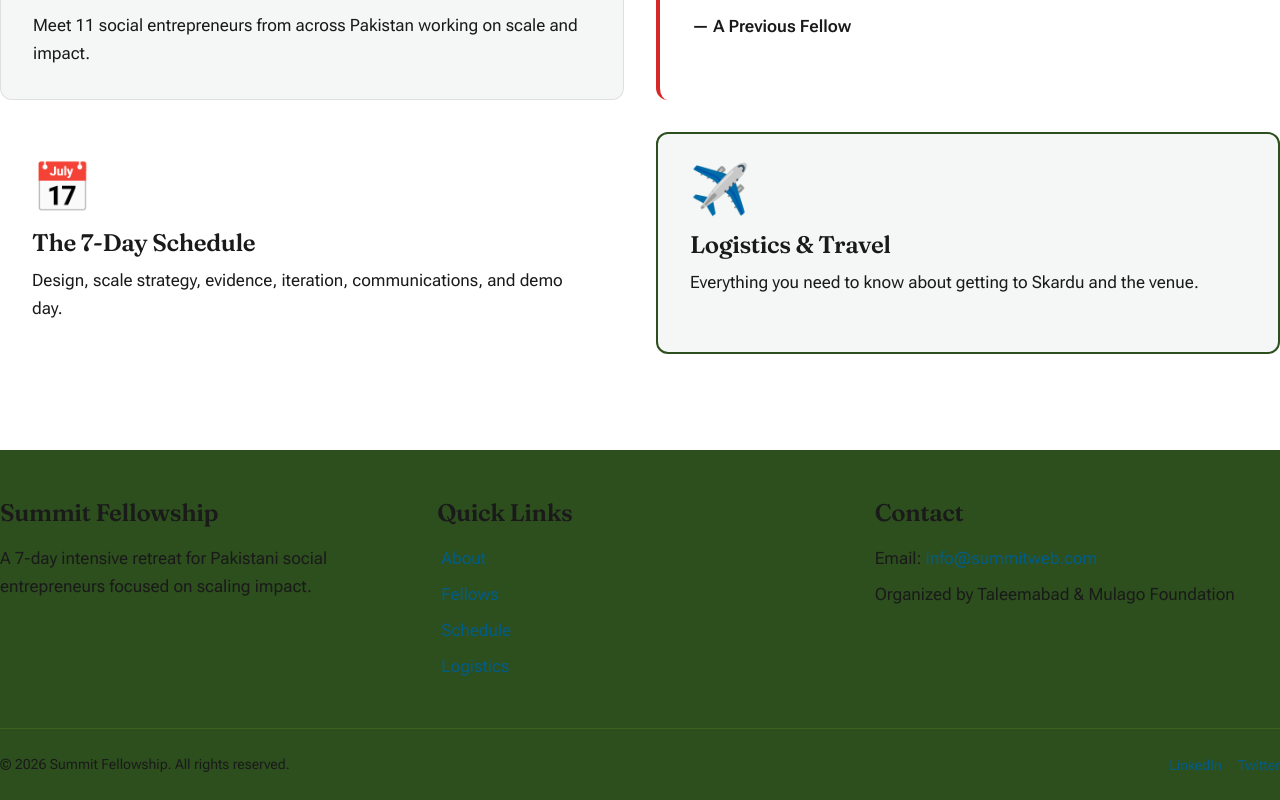
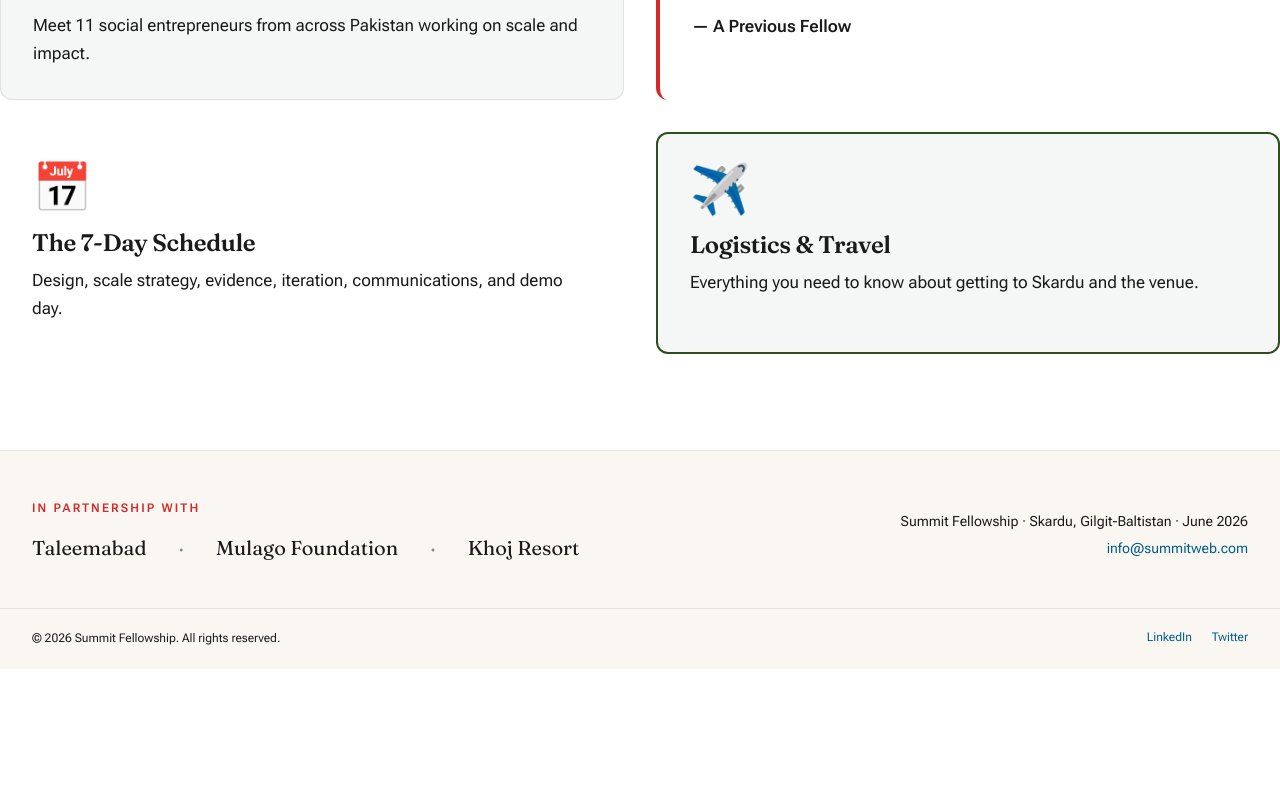
Before and after one commit to usmanjaved-droid/summit-fellowship-website, a Next.js app: page / in a window 1280 px wide. Shown: the part 2272-3072 px from the top of the page. After the commit the page ends 2941 px from the top, so only its background shows below. Built offline with nearby package versions, Linux system fonts and the light colour scheme.

Commit message:
refactor(footer): paper-toned partner band, typographic close

```diff
--- a/app/components/Footer.tsx
+++ b/app/components/Footer.tsx
@@ -1,56 +1,37 @@
-import Link from 'next/link';
-
 export default function Footer() {
   return (
-    <footer className="bg-forest-dark text-cloud-white">
-      <div className="container-max py-12 grid grid-cols-1 md:grid-cols-3 gap-8">
-        {/* Column 1: About */}
+    <footer className="surface-paper border-t border-[color:var(--color-border)]">
+      <div className="container-max px-4 sm:px-6 lg:px-8 py-12 grid gap-8
+                      md:grid-cols-[1fr_auto] md:items-end">
         <div>
-          <h3 className="text-lg font-bold mb-4 text-moss-light">Summit Fellowship</h3>
-          <p className="text-cloud-white/80">
-            A 7-day intensive retreat for Pakistani social entrepreneurs focused on scaling impact.
-          </p>
+          <p className="eyebrow mb-4">In partnership with</p>
+          <div className="flex flex-wrap gap-x-8 gap-y-3 text-[color:var(--color-ink)]
+                          font-serif text-xl leading-tight">
+            <span>Taleemabad</span>
+            <span className="text-slate-warm">·</span>
+            <span>Mulago Foundation</span>
+            <span className="text-slate-warm">·</span>
+            <span>Khoj Resort</span>
+          </div>
         </div>
 
-        {/* Column 2: Quick Links */}
-        <div>
-          <h3 className="text-lg font-bold mb-4 text-moss-light">Quick Links</h3>
-          <ul className="space-y-2">
-            {['About', 'Fellows', 'Schedule', 'Logistics'].map((link) => (
-              <li key={link}>
-                <Link
-                  href={`/${link.toLowerCase()}`}
-                  className="text-cloud-white/80 hover:text-terra-red transition-colors duration-100
-                             focus:outline-none focus:ring-2 focus:ring-terra-red focus:ring-offset-2 rounded px-1"
-                >
-                  {link}
-                </Link>
-              </li>
-            ))}
-          </ul>
-        </div>
-
-        {/* Column 3: Contact */}
-        <div>
-          <h3 className="text-lg font-bold mb-4 text-moss-light">Contact</h3>
-          <p className="text-cloud-white/80">
-            Email: <a href="mailto:info@summitweb.com" className="text-terra-red hover:underline">
+        <div className="text-sm text-slate-warm md:text-right">
+          <p>Summit Fellowship · Skardu, Gilgit-Baltistan · June 2026</p>
+          <p className="mt-1">
+            <a href="mailto:info@summitweb.com" className="hover:text-terra-red transition-colors">
               info@summitweb.com
             </a>
-          </p>
-          <p className="text-cloud-white/80 mt-2">
-            Organized by Taleemabad & Mulago Foundation
           </p>
         </div>
       </div>
 
-      {/* Bottom Bar */}
-      <div className="border-t border-moss-light/20 py-6">
-        <div className="container-max flex flex-col md:flex-row justify-between items-center text-cloud-white/60 text-sm">
-          <p>&copy; 2026 Summit Fellowship. All rights reserved.</p>
-          <div className="flex gap-4 mt-4 md:mt-0">
-            <a href="#" className="hover:text-terra-red transition-colors duration-100">LinkedIn</a>
-            <a href="#" className="hover:text-terra-red transition-colors duration-100">Twitter</a>
+      <div className="border-t border-[color:var(--color-border)]">
+        <div className="container-max px-4 sm:px-6 lg:px-8 py-5 flex flex-col md:flex-row
+                        justify-between gap-2 text-xs text-slate-warm">
+          <p>© 2026 Summit Fellowship. All rights reserved.</p>
+          <div className="flex gap-5">
+            <a href="#" className="hover:text-terra-red transition-colors">LinkedIn</a>
+            <a href="#" className="hover:text-terra-red transition-colors">Twitter</a>
           </div>
         </div>
       </div>
```
